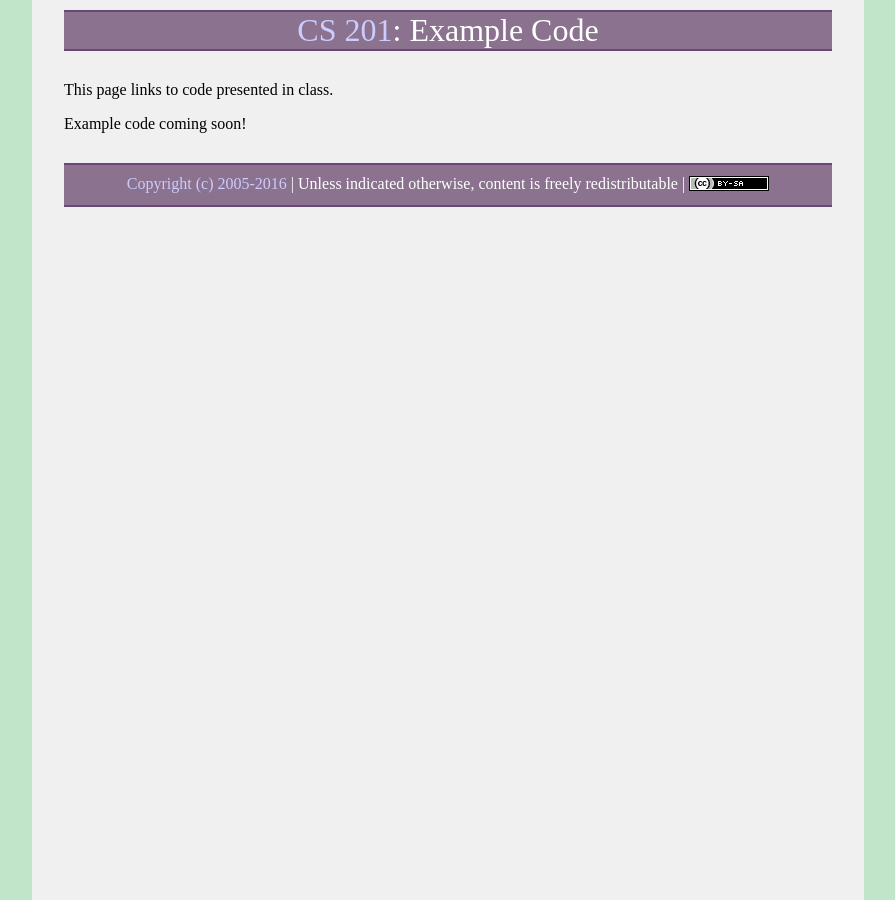
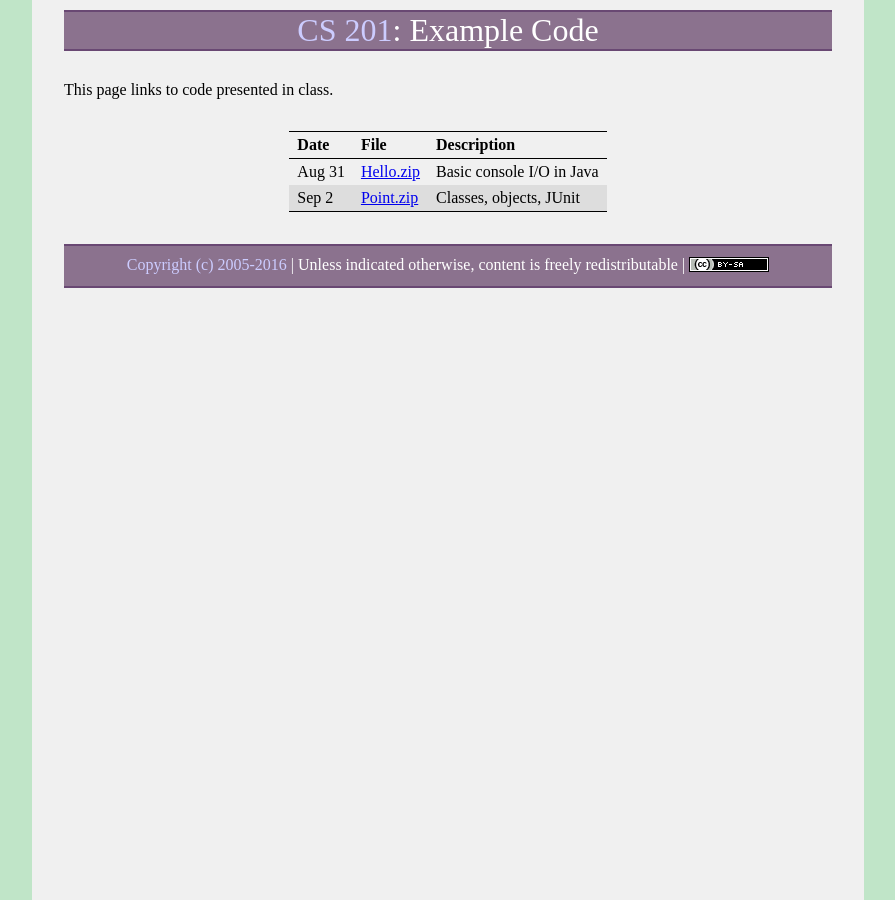
Before and after one commit to ycpcs/cs201-fall2016, a Jekyll site: the page built from examples/index.md, in a window 1280 px wide. Shown: the whole page, without its empty margins (192-1087 px from the left). Built offline with Jekyll 4.4.1, drawn with Linux system fonts in a browser that asks for light colours; some web fonts are replaced.

Commit message:
code examples

```diff
--- a/examples/index.md
+++ b/examples/index.md
@@ -5,4 +5,7 @@ title: "Example Code"
 
 This page links to code presented in class.
 
-Example code coming soon!
+Date | File | Description
+---- | ---- | -----------
+Aug 31 | [Hello.zip](Hello.zip) | Basic console I/O in Java
+Sep 2 | [Point.zip](Point.zip) | Classes, objects, JUnit
```
Also changed, not shown: 2 other files.
